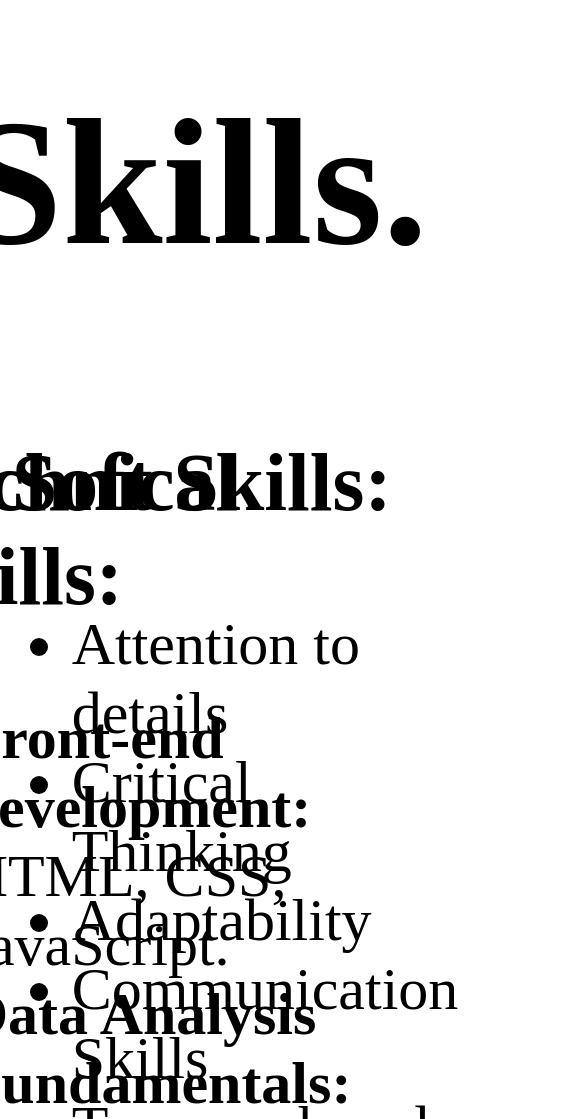
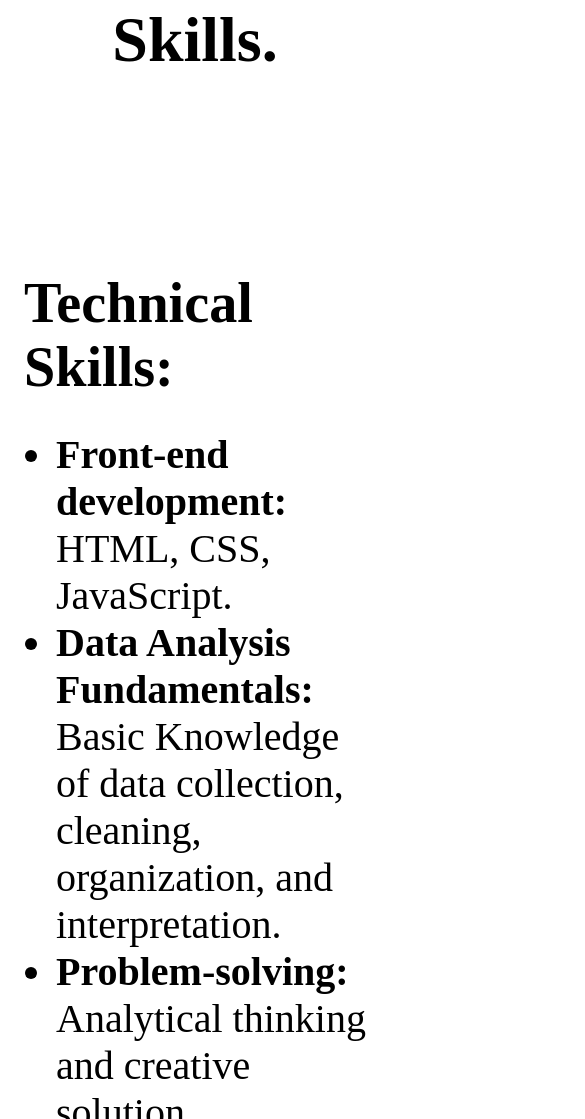
Before and after one commit to arwaaziz32/Portfolio, a plain HTML site: page skills.html in a window 390 px wide. Shown: the part 549-1668 px from the top of the page, 585 px wide, since content can reach past the window. Drawn offline with Linux system fonts and the light colour scheme; a web font is replaced by a local one.

Commit message:
skills.css

```diff
--- a/skills.css
+++ b/skills.css
@@ -110,3 +110,45 @@ main {
     padding-top: 5rem;
     padding-bottom: 3.75rem;
 }
+@media (max-width: 768px) {
+    main {
+      flex-direction: column;
+      padding-top: 5rem;
+    }
+    header {
+        flex-direction: column;
+        align-items: center;
+        width: 100%;
+    }
+    nav {
+        font-size: 3rem;
+      }
+      h1, h2 {
+          font-size: 4rem;
+      }
+      a {
+        font-size: 1.5rem;
+
+    }
+    nav ul {
+        gap: 0.75rem;
+        margin: 1rem 0 0 2rem;
+    }
+    .left-col, .mid-col, .right-col {
+        width: 100%;
+        display: block;
+        padding: 1.5rem;
+    }
+
+    .tech-skills, .soft-skills, .languages {
+        font-size: 3rem;
+        padding-top: 3.75rem;
+    }
+
+    .list-1>.tech-list, .list-2>.s-skill-list, .list-3>.lan-list {
+        font-size: 2.5rem;
+        padding-left: 2rem;
+        padding-top: 2rem;
+        padding-bottom: 2rem;
+    }
+}
```
